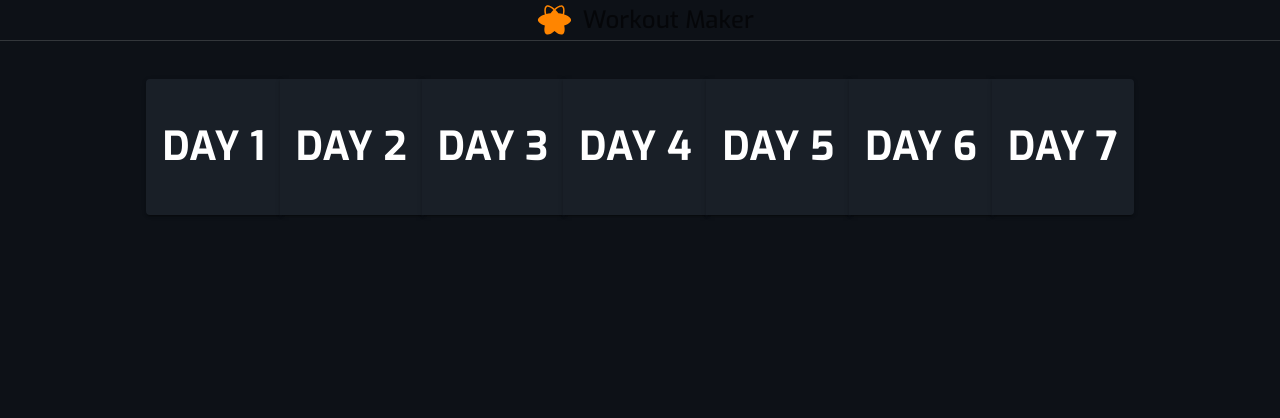
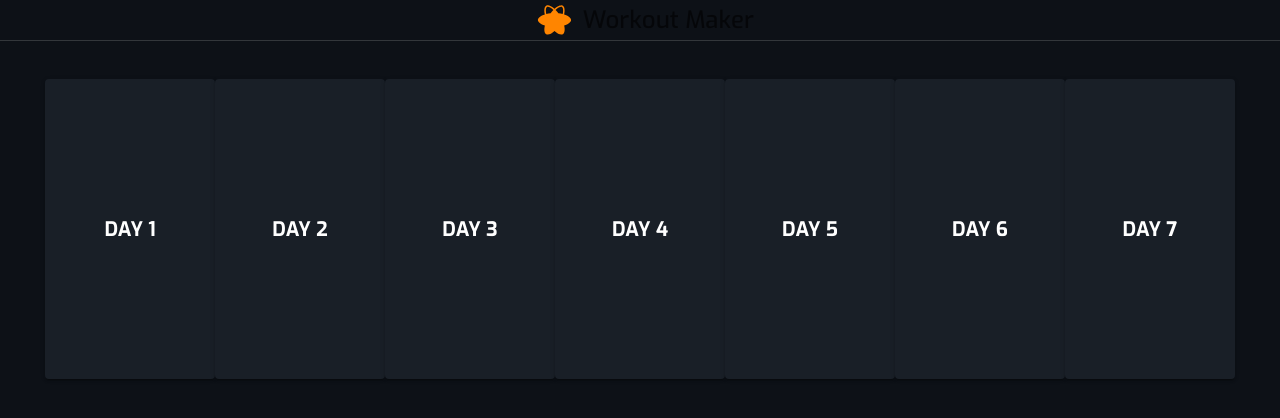
Before and after one commit to vignesh-natarajxn/workout-maker, a React (Create React App) app: page / in a window 1280 px wide. Shown: the top 418 px of the page. Built offline with nearby package versions, Linux system fonts and the light colour scheme.

Commit message:
hover incomplete

```diff
--- a/src/app/UIExerciseWeek.tsx
+++ b/src/app/UIExerciseWeek.tsx
@@ -1,7 +1,14 @@
-import React from "react";
+import React, { useState } from "react";
 import { ExerciseDay } from "./models/exerciseDay";
 import "./Styles.css";
-import { Box, Button, ButtonGroup } from "@mui/material";
+import {
+  Box,
+  Button,
+  ButtonGroup,
+  List,
+  ListItem,
+  ListItemText,
+} from "@mui/material";
 import { makeStyles } from "@mui/styles";
 
 interface Props {
@@ -10,39 +17,68 @@ interface Props {
 
 const useStyles: any = makeStyles({
   day: {
-    fontSize: 20,
+    fontSize: 10,
     "&:hover": {
-      backgroundColor: "#ff8400",
+      border: "2px solid #ff8400",
     },
     marginTop: 30,
+    height: 300,
+    width: 170,
   },
 });
 
+interface IHover {
+  [name: string]: boolean
+}
+
+let hoverInitial: IHover = {};
+
 export default function UIExerciseWeek({ exerciseWeek }: Props) {
+  exerciseWeek.map((exerciseDay) => {
+    hoverInitial[exerciseDay.id]= false;
+  });
+
   const classes = useStyles();
+  const [hover, setHover] = useState(hoverInitial);
+
+  const hoverHandler = (value: boolean, exname: string) => {
+    setHover((data)=> {
+    data[exname]=value
+    return data})
+    setHover((data)=> data)
+    console.log(hover)
+  };
 
   const daySelect = () => {
     console.log("yolo");
   };
 
   return (
-    <Box textAlign='center'>
-      <ButtonGroup>
-        {exerciseWeek.map((exerciseDay) => (
+    <Box textAlign="center">
+      {exerciseWeek.map((exerciseDay) => {
+        return (
           <Button
+            onMouseEnter={() => hoverHandler(true, exerciseDay.id)}
+            onMouseLeave={() => hoverHandler(false, exerciseDay.id)}
             key={exerciseDay.id}
             onClick={daySelect}
             className={classes.day}
             variant="contained"
             color="secondary"
           >
-            <h1>{exerciseDay.name}</h1>
+            {(hover[exerciseDay.id]===true)? (
+              <List>
+                {exerciseDay.exercises.map((exercise) => (
+                  <ListItemText primary={exercise.name} />
+                ))}
+              </List>
+            ) : (
+              <h1>{exerciseDay.name}</h1>
+            )}
           </Button>
-        ))}
-      </ButtonGroup>
-      {<Box>
-
-      </Box>}
+        );
+      })}
+      {<Box></Box>}
     </Box>
   );
 }
```
